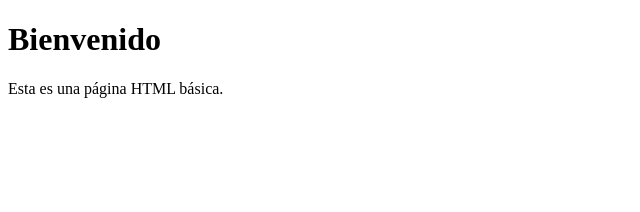
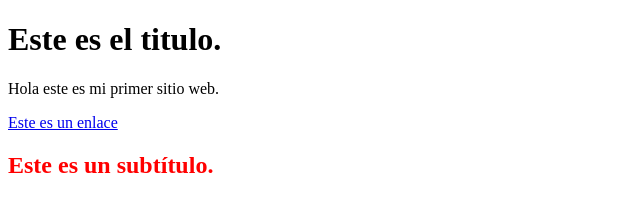
Before and after one commit to FrankluX22/Pagina-HTML, a plain HTML site: page index.html in a window 1280 px wide. Shown: the whole page, without its empty margins (0-640 px from the left). Drawn offline with Linux system fonts and the light colour scheme.

Commit message:
Modifique el index

```diff
--- a/index.html
+++ b/index.html
@@ -4,9 +4,16 @@
   <meta charset="UTF-8">
   <meta name="viewport" content="width=device-width, initial-scale=1.0">
   <title>Página HTML básica</title>
+ <link rel="stylesheet" href="css/estilos.css">
 </head>
 <body>
-  <h1>Bienvenido</h1>
-  <p>Esta es una página HTML básica.</p>
+  <h1>Este es el titulo.</h1>
+
+  <p>Hola este es mi primer sitio web.</p>
+
+  <a href="#">Este es un enlace</a>
+  <div>
+    <h2>Este es un subtítulo.</h2>
+  </div>
 </body>
 </html>
```
